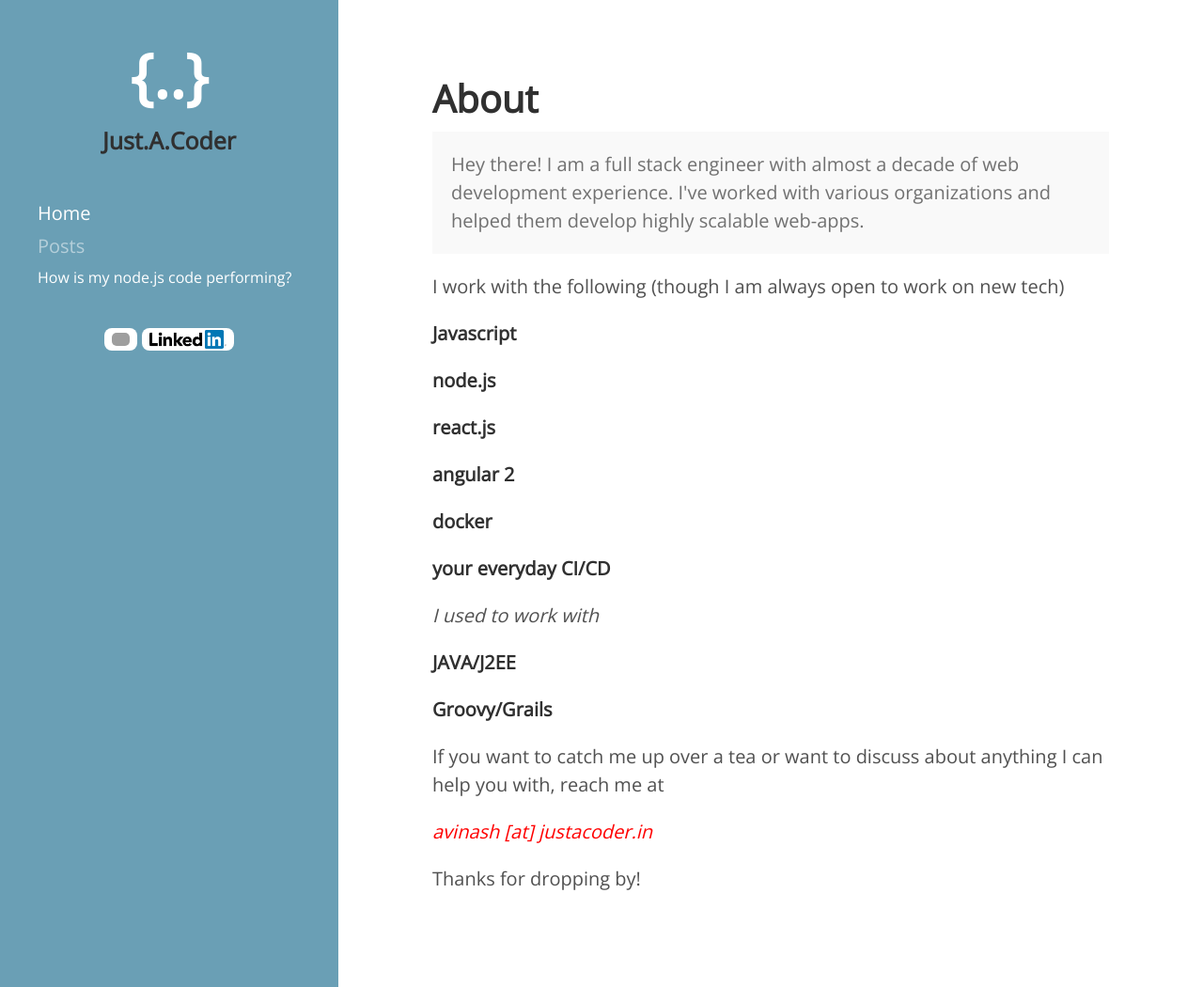
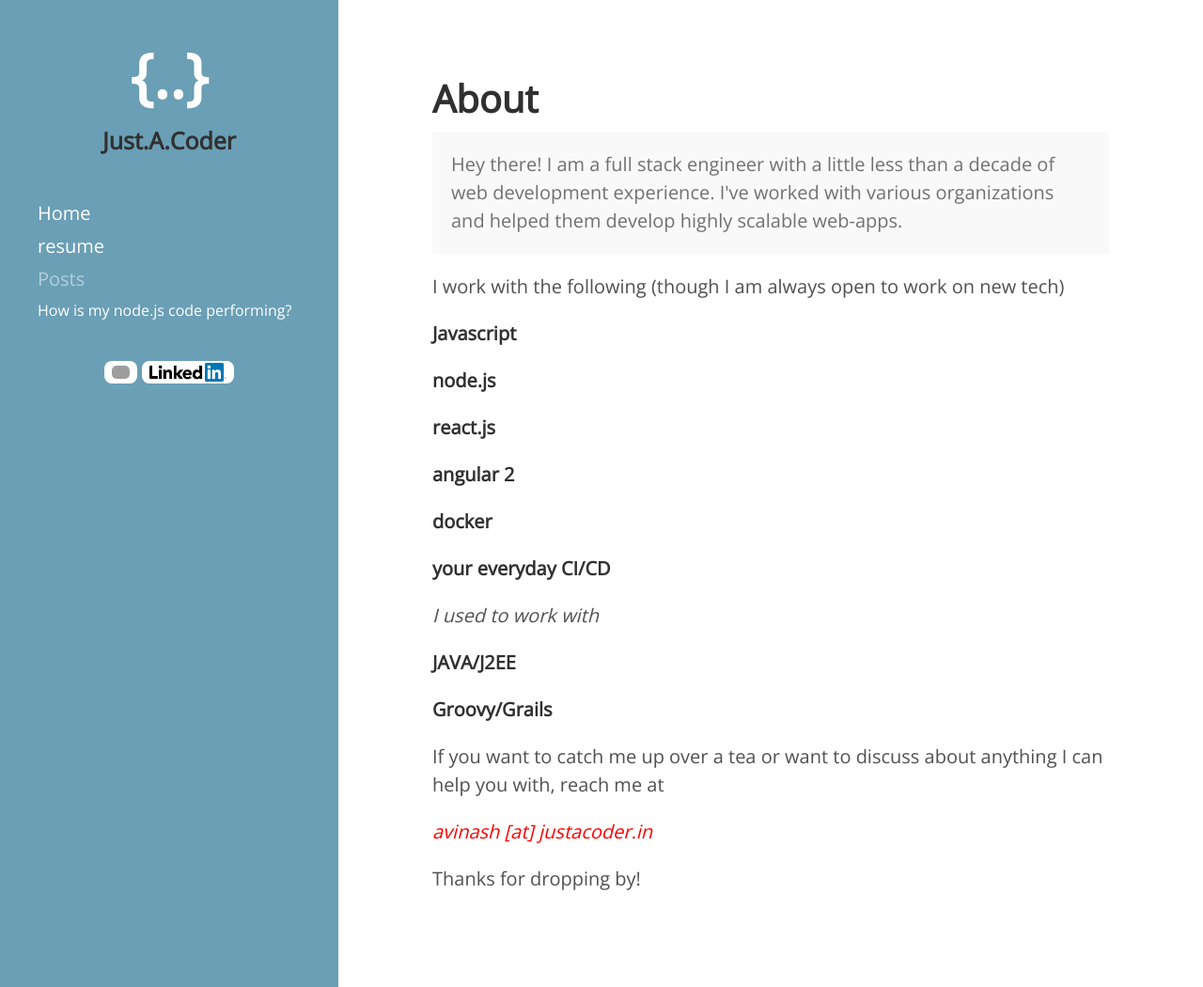
Before and after one commit to avin45h/avin45h.github.io, a Jekyll site: the page built from index.html, in a window 1280 px wide and 1050 px high. Shown: the whole window at 94% size. Built offline with Jekyll 4.4.1, drawn with Linux system fonts in a browser that asks for light colours; Markdown is read by kramdown in place of the engine named in the settings; the list of posts is cut into pages by our own code; grey boxes are pictures that could not be loaded.

Commit message:
Added resume

```diff
--- a/_includes/sidebar.html
+++ b/_includes/sidebar.html
@@ -14,6 +14,7 @@
 
         <nav class="sidebar-nav">
             <a class="sidebar-nav-item{% if page.url == site.baseurl %} active{% endif %}" href="/">Home</a>
+            <a class="sidebar-nav-item" href="/public/docs/resume.pdf">resume</a>
 
             {% comment %}
             The code below dynamically generates a sidebar nav of pages with
--- a/index.html
+++ b/index.html
@@ -6,7 +6,7 @@ title: About
 <h1 class="page-title">About</h1>
 
 <p class="message">
-    Hey there! I am a full stack engineer with almost a decade of web development experience.
+    Hey there! I am a full stack engineer with a little less than a decade of web development experience.
     I've worked with various organizations and helped them develop highly scalable web-apps.
 </p>
 
```
Also changed, not shown: 1 other file.
